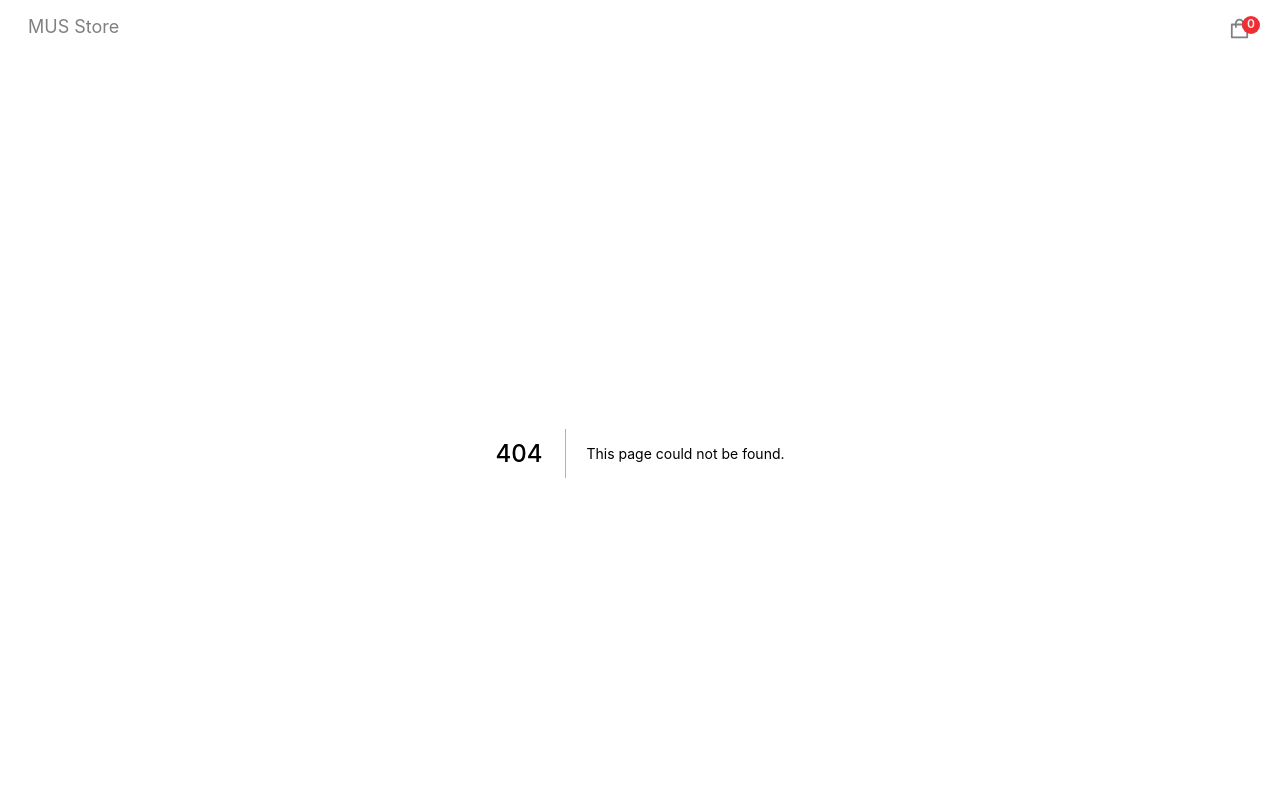
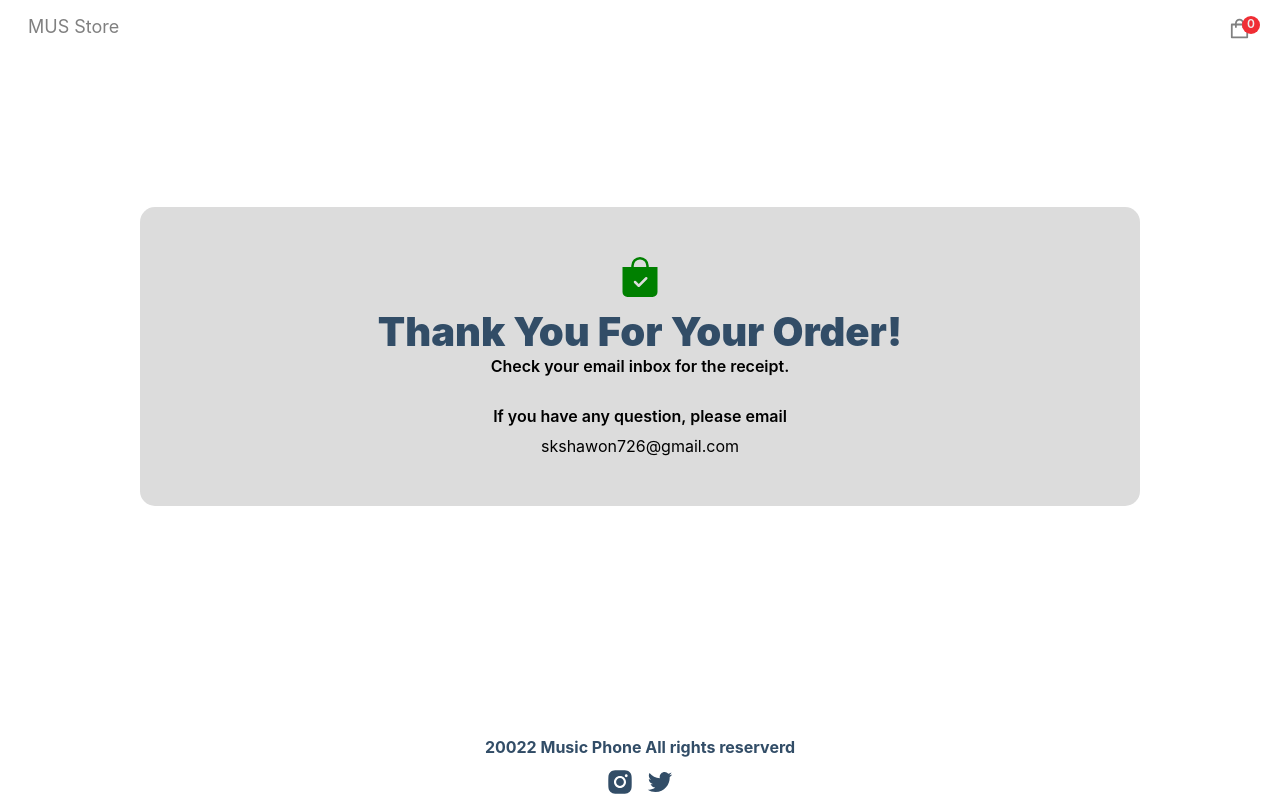
Before and after one commit to shakhawatsalam/Ecommerce, a Next.js app: page /Success in a window 1280 px wide. Before the commit this address had no page. Shown: the top 800 px of the page. Built offline with nearby package versions, Linux system fonts and the light colour scheme.

Commit message:
working on success page

```diff
--- /dev/null
+++ b/pages/Success.js
@@ -0,0 +1,29 @@
+import React, { useState, useEffect } from "react";
+import Link from 'next/link';
+import { BsBagCheckFill } from 'react-icons/bs';
+import { useStateContext } from "../context/StateContext";
+
+
+const Success = () => {
+    const { setCartItems, setTotalPrice, setTotalQuantity } = useStateContext();
+
+    return (
+        <div className="success-wrapper">
+            <div className="success">
+                <p className="icon">
+                    <BsBagCheckFill/>
+                </p>
+                <h2>Thank You for your order!</h2>
+                <p className="email-msg">
+                    Check your email inbox for the receipt.
+                </p>
+                <p className="description">If you have any question, please email </p>
+                <a className="email" href="mailto:skshawon726@gmail.com">
+                    skshawon726@gmail.com
+                </a>
+            </div>
+        </div>
+    );
+};
+
+export default Success;
```
